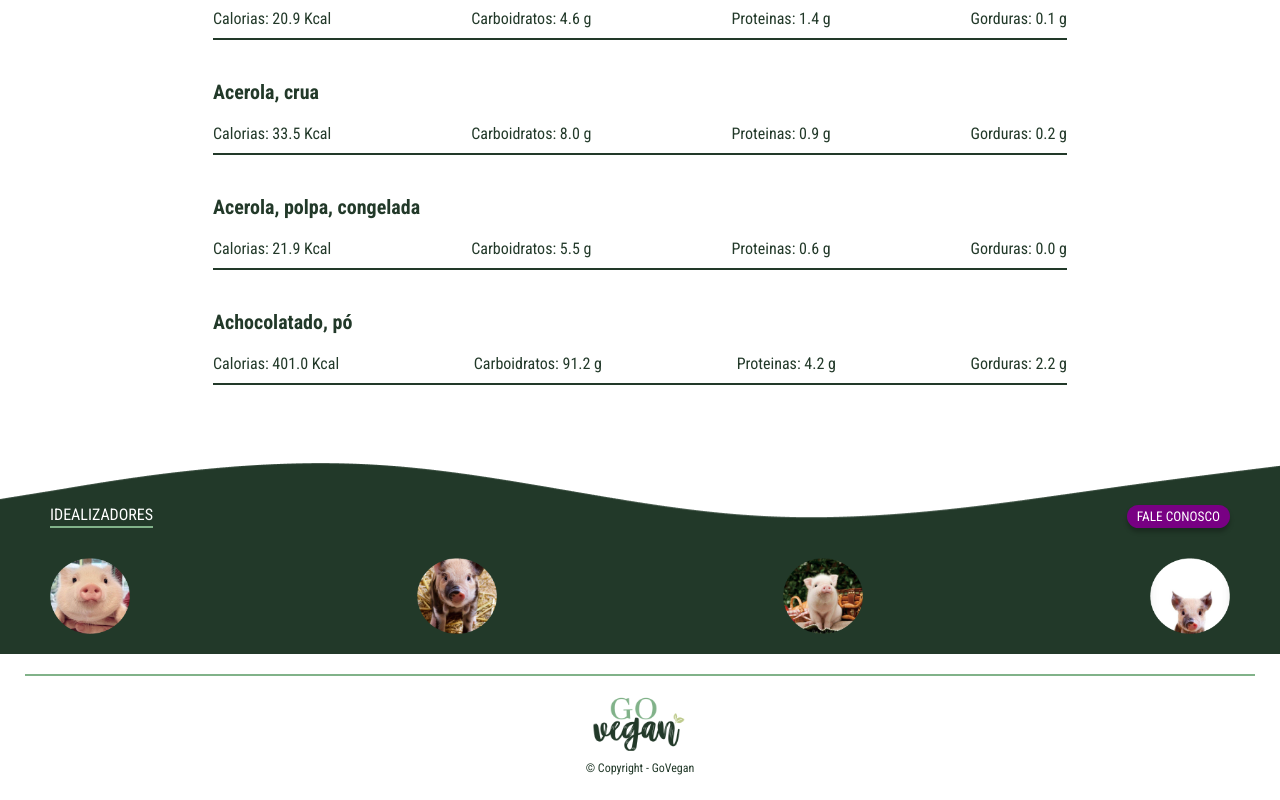
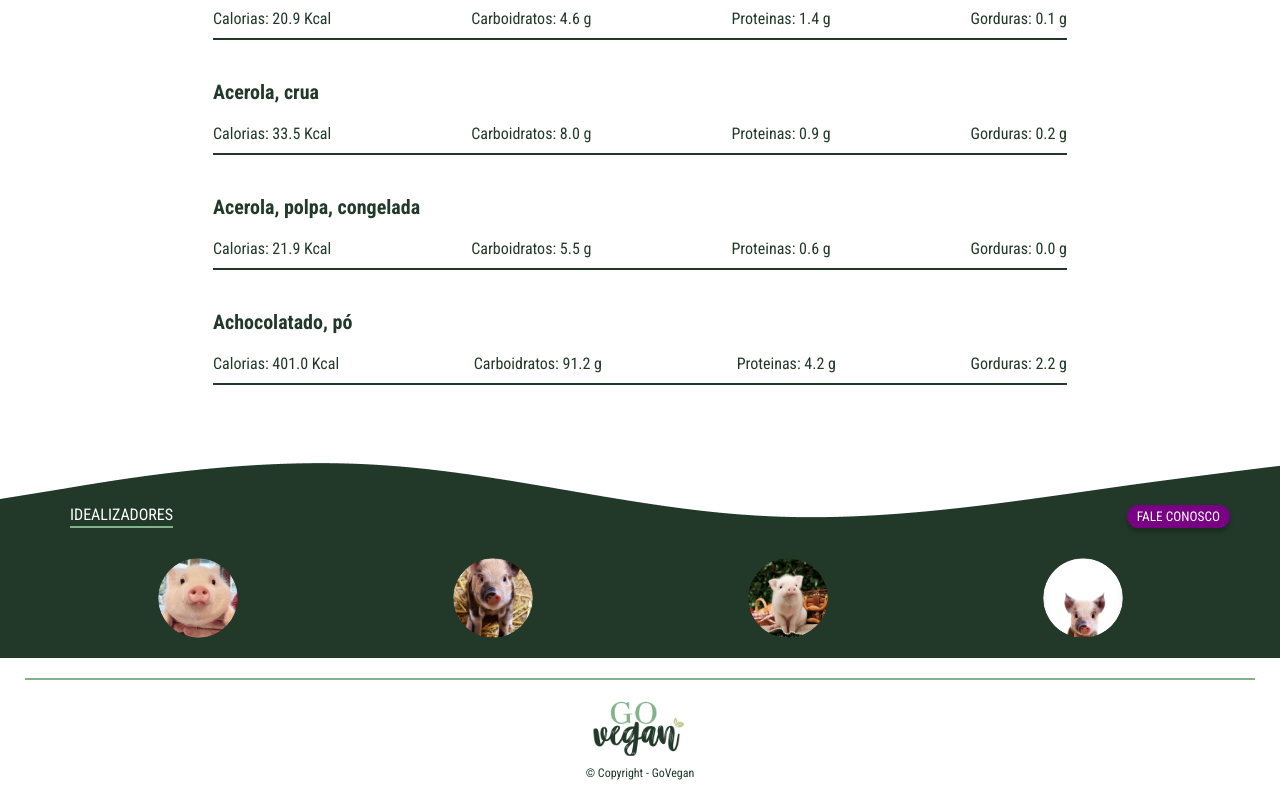
Before and after one commit to julianasinnott/goVegan, a React (Vite) app: page /nutricao in a window 1280 px wide. Shown: the part 2915-3715 px from the top of the page. Built offline with nearby package versions, Linux system fonts and the light colour scheme.

Commit message:
Correção css

```diff
--- a/src/components/Footer/index.css
+++ b/src/components/Footer/index.css
@@ -21,6 +21,7 @@
   color: var(--white);
   padding-bottom: 2px;
   border-bottom: 2px solid var(--primary);
+  margin-left: 20px;
 }
 
 .contact-btn {
@@ -34,11 +35,13 @@
 
 .footer__idealizers-section__imgs {
   display: flex;
-  justify-content: space-between;
+  justify-content: space-around;
 }
 
 .idealizers-img {
   width: 80px;
+  height: 80px;
+  border-radius: 50%;
 }
 
 .footer__logo {
```
